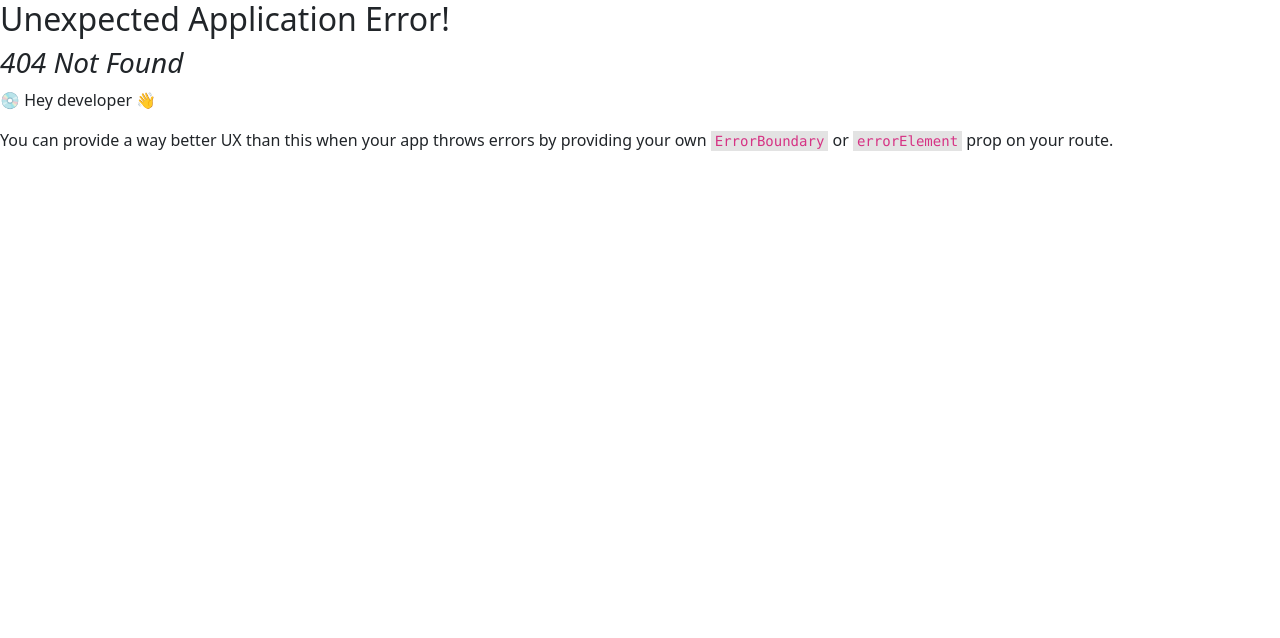
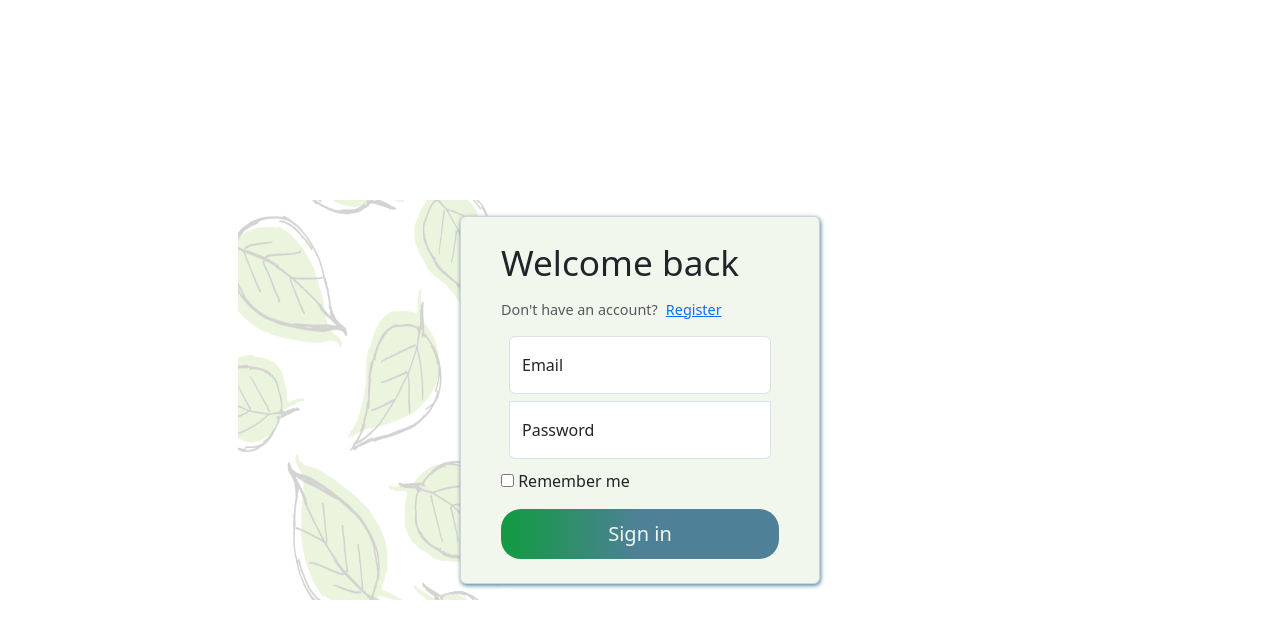
Before and after one commit to Tsantanny/econumpy-UI, a React (Vite) app: page /login in a window 1280 px wide. Before the commit this address had no page. Shown: the top 638 px of the page. Built offline with nearby package versions, Linux system fonts and the light colour scheme.

Commit message:
feat: add login page route

```diff
--- a/src/main.jsx
+++ b/src/main.jsx
@@ -2,6 +2,8 @@ import React from "react";
 import Home from "./pages/Home";
 import ReactDOM from "react-dom/client";
 import RegisterPage from "./pages/Register";
+import LoginPage from "./pages/LoginPage";
+
 import {
   createBrowserRouter,
   createRoutesFromElements,
@@ -14,6 +16,7 @@ const router = createBrowserRouter(
     <>
       <Route path="/" element={<Home />} />
       <Route path="/register" element={<RegisterPage />} />
+      <Route path="/login" element={<LoginPage />} />
     </>
   )
 );
--- a/src/pages/LoginPage.jsx
+++ b/src/pages/LoginPage.jsx
@@ -1,14 +1,13 @@
 import { useLogin } from "../components/useLogin";
-import imgLeaf from '../../public/leaf.png'
+import imgLeaf from "../../public/leaf.png";
 import "../styles/LoginStyles.css";
 import "../styles/global-style.css";
 
-export const LoginPage = () => {
+const LoginPage = () => {
   const { handleSubmit, register, handleClick, errors } = useLogin();
 
   return (
     <div className="container">
-
       <img src={imgLeaf} alt="leaf image" />
 
       <div className="form-signin rounded">
@@ -37,7 +36,10 @@ export const LoginPage = () => {
               className={`form-control ${errors.password && "is-invalid"}`}
               id="floatingPassword"
               placeholder="Password"
-              {...register("password", { required: true , minLength: {value: 8}})}
+              {...register("password", {
+                required: true,
+                minLength: { value: 8 },
+              })}
             />
             <label htmlFor="floatingPassword">Password</label>
             <p className="invalid-feedback">Password is invalid</p>
@@ -49,10 +51,7 @@ export const LoginPage = () => {
             </label>
           </div>
 
-          <button
-              className="w-100 btn primary-btn  btn-lg"
-              type="submit"
-            >
+          <button className="w-100 btn primary-btn  btn-lg" type="submit">
             Sign in
           </button>
         </form>
@@ -60,3 +59,5 @@ export const LoginPage = () => {
     </div>
   );
 };
+
+export default LoginPage;
```
